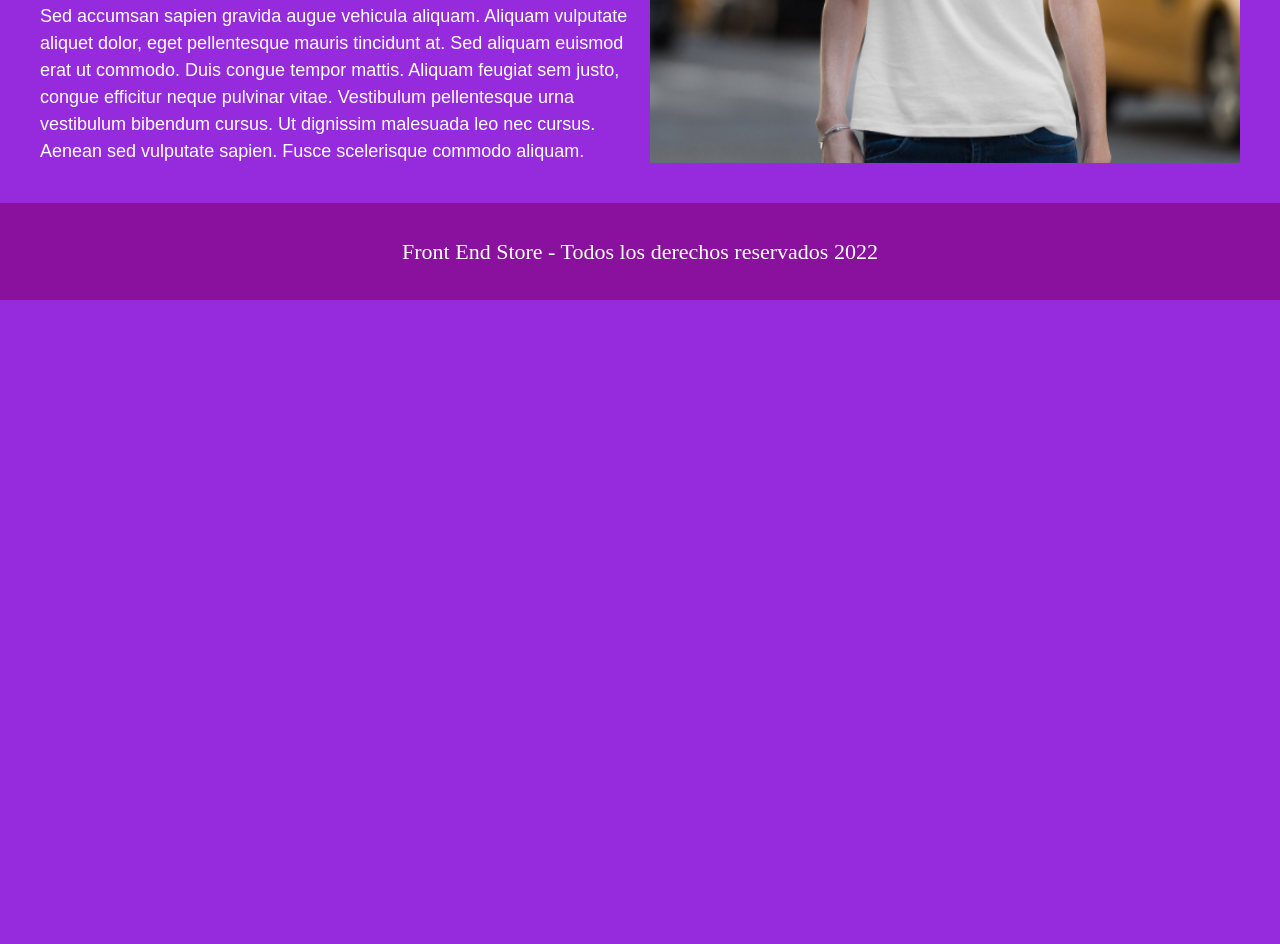
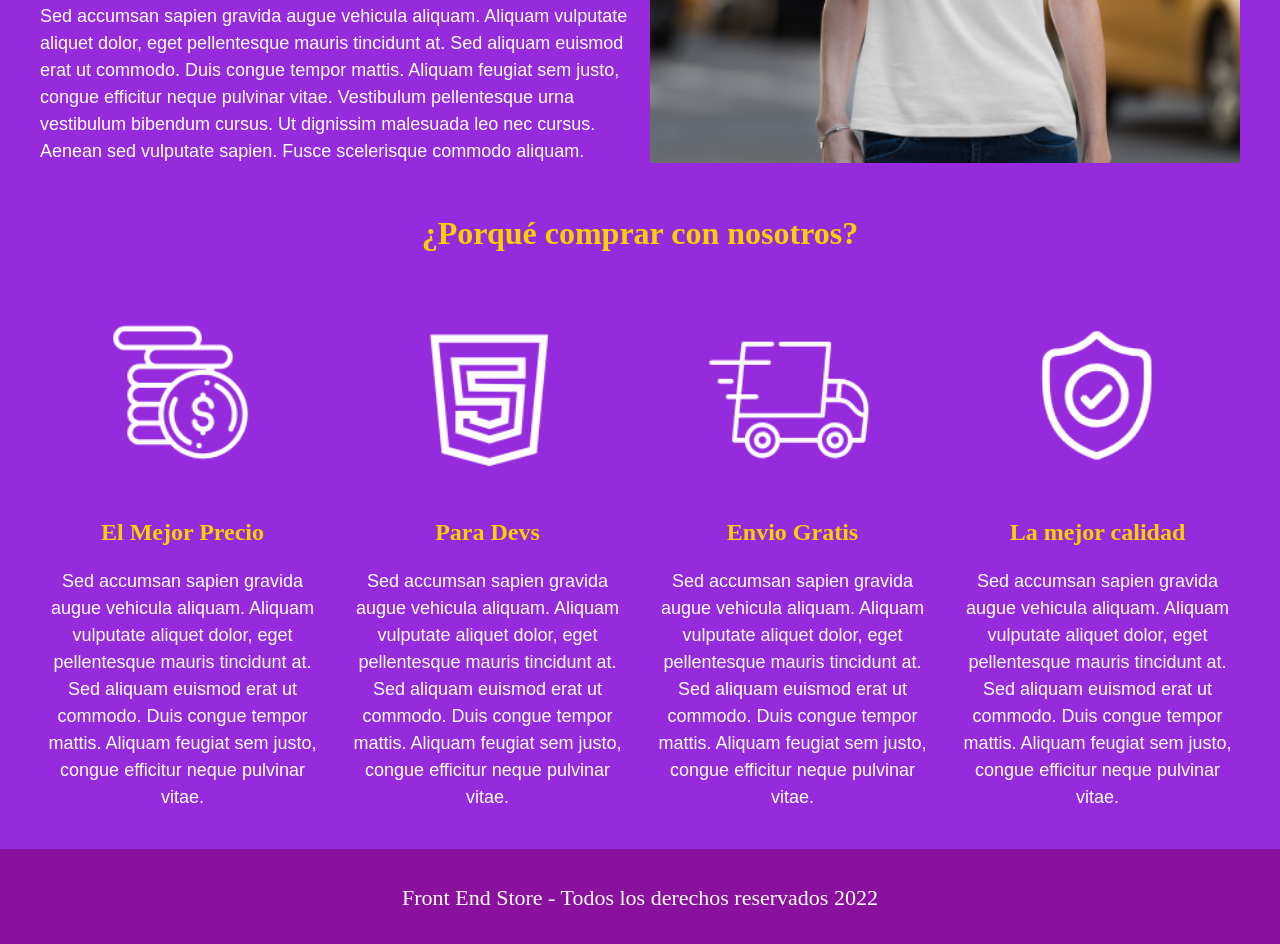
Before and after one commit to JalilMartinez/FrontEnd-store, a plain HTML site: page nosotros.html in a window 1280 px wide. Shown: the part 592-1536 px from the top of the page. Before the commit the page ends 892 px from the top, so only its background shows below. Drawn offline with Linux system fonts and the light colour scheme.

Commit message:
nosotros terminado

```diff
--- a/css/style.css
+++ b/css/style.css
@@ -171,3 +171,24 @@ h3{
     grid-row: 1/2;
     width: 100%;
 }
+/*bloques*/
+
+.bloques{
+    display: grid;
+    grid-template-columns: repeat(2, auto);
+    gap: 2rem;
+}
+@media (min-width:768px) {
+    .bloques{
+        grid-template-columns: repeat(4, auto);
+    }
+}
+.bloque{
+    text-align: center;
+}
+.bloque__titulo{
+    margin: 0;
+}
+.bloque__imagen{
+    width: 100%;
+}
--- a/nosotros.html
+++ b/nosotros.html
@@ -47,6 +47,48 @@
         </div>
 
     </main>
+    <section class="contenedor comprar">
+        <h2 class="comprar__titulo">¿Porqué comprar con nosotros?</h2>
+        <div class="bloques">
+            <div class="bloque">
+                <img class="bloque__imagen" src="imagenes/icono_1.png" alt="porque comprar">
+                <h3 class="bloque__titulo"> El Mejor Precio </h3>
+                <p>
+                    Sed accumsan sapien gravida augue vehicula aliquam. Aliquam vulputate aliquet dolor,
+                    eget pellentesque mauris tincidunt at. Sed aliquam euismod erat ut commodo. Duis congue tempor mattis.
+                     Aliquam feugiat sem justo, congue efficitur neque pulvinar vitae.
+                </p>
+            </div><!--bloque-->
+            <div class="bloque">
+                <img class="bloque__imagen" src="imagenes/icono_2.png" alt="porque comprar">
+                <h3 class="bloque__titulo"> Para Devs </h3>
+                <p>
+                    Sed accumsan sapien gravida augue vehicula aliquam. Aliquam vulputate aliquet dolor,
+                    eget pellentesque mauris tincidunt at. Sed aliquam euismod erat ut commodo. Duis congue tempor mattis.
+                     Aliquam feugiat sem justo, congue efficitur neque pulvinar vitae.
+                </p>
+            </div><!--bloque-->
+            <div class="bloque">
+                <img class="bloque__imagen"src="imagenes/icono_3.png" alt="porque comprar">
+                <h3 class="bloque__titulo"> Envio Gratis </h3>
+                <p>
+                    Sed accumsan sapien gravida augue vehicula aliquam. Aliquam vulputate aliquet dolor,
+                    eget pellentesque mauris tincidunt at. Sed aliquam euismod erat ut commodo. Duis congue tempor mattis.
+                     Aliquam feugiat sem justo, congue efficitur neque pulvinar vitae.
+                </p>
+            </div><!--bloque-->
+            <div class="bloque">
+                <img class="bloque__imagen"src="imagenes/icono_4.png" alt="porque comprar">
+                <h3 class="bloque__titulo"> La mejor calidad </h3>
+                <p>
+                    Sed accumsan sapien gravida augue vehicula aliquam. Aliquam vulputate aliquet dolor,
+                    eget pellentesque mauris tincidunt at. Sed aliquam euismod erat ut commodo. Duis congue tempor mattis.
+                     Aliquam feugiat sem justo, congue efficitur neque pulvinar vitae.
+                </p>
+            </div><!--bloque-->
+        </div><!--bloques-->
+
+    </section><!--seccion-->
     <footer class="footer">
         <p class="footer__texto">Front End Store - Todos los derechos reservados 2022</p>
     </footer>
```
